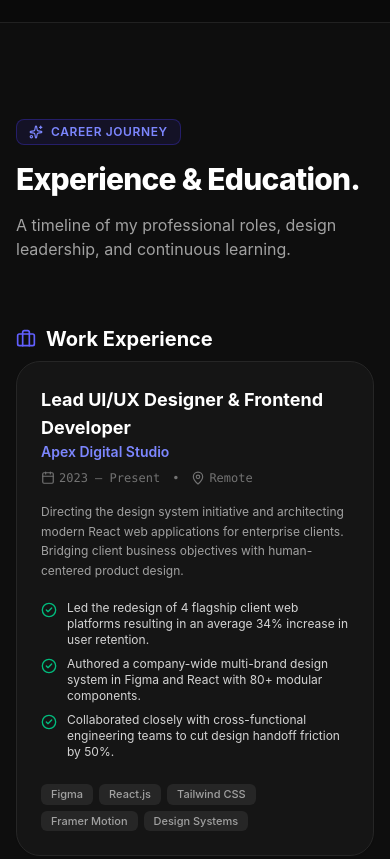
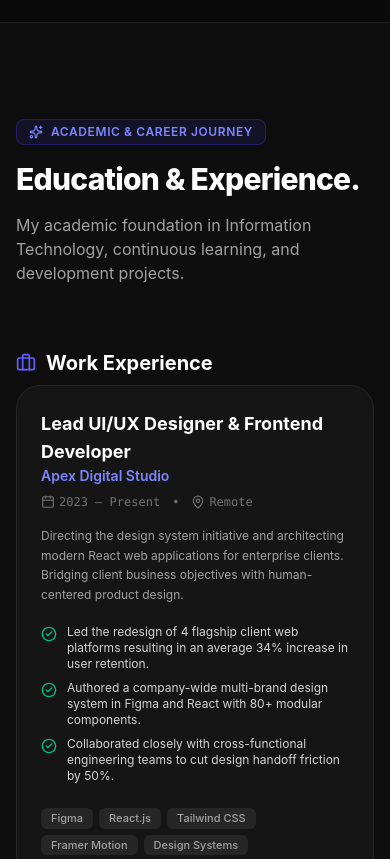
Before and after one commit to Doremon2204-picachu/geraldene_portfolio, a React (Vite) app: page / in a window 390 px wide. Shown: the part 7920-8779 px from the top of the page. Built offline with nearby package versions, Linux system fonts and the light colour scheme.

Commit message:
Update navigation link from Experience to Education

```diff
--- a/src/components/Experience.jsx
+++ b/src/components/Experience.jsx
@@ -5,20 +5,20 @@ import { Briefcase, GraduationCap, Calendar, MapPin, Sparkles, CheckCircle2 } fr
 
 export default function Experience() {
   return (
-    <section id="experience" className="py-24 sm:py-32 bg-neutral-100/50 dark:bg-neutral-900/30 border-y border-neutral-200/80 dark:border-neutral-800/80">
-      <div className="max-w-7xl mx-auto px-4 sm:px-6 lg:px-8">
+    <section id="education" className="py-24 sm:py-32 bg-neutral-100/50 dark:bg-neutral-900/30 border-y border-neutral-200/80 dark:border-neutral-800/80">
+      <div id="experience" className="max-w-7xl mx-auto px-4 sm:px-6 lg:px-8">
 
         {/* Section Header */}
         <div className="max-w-3xl mb-16 space-y-4">
           <div className="inline-flex items-center gap-2 px-3 py-1 rounded-lg bg-indigo-50 dark:bg-indigo-950/40 border border-indigo-200/50 dark:border-indigo-800/50 text-indigo-600 dark:text-indigo-400 text-xs font-semibold uppercase tracking-wider">
             <Sparkles className="w-3.5 h-3.5" />
-            <span>Career Journey</span>
+            <span>Academic & Career Journey</span>
           </div>
           <h2 className="text-3xl sm:text-4xl font-extrabold tracking-tight text-neutral-900 dark:text-white">
-            Experience & Education.
+            Education & Experience.
           </h2>
           <p className="text-base text-neutral-600 dark:text-neutral-400">
-            A timeline of my professional roles, design leadership, and continuous learning.
+            My academic foundation in Information Technology, continuous learning, and development projects.
           </p>
         </div>
 
--- a/src/components/Footer.jsx
+++ b/src/components/Footer.jsx
@@ -36,7 +36,7 @@ export default function Footer() {
             <a href="#projects" className="hover:text-neutral-900 dark:hover:text-white transition-colors">Projects</a>
             <a href="#skills" className="hover:text-neutral-900 dark:hover:text-white transition-colors">Skills</a>
             <a href="#process" className="hover:text-neutral-900 dark:hover:text-white transition-colors">Process</a>
-            <a href="#experience" className="hover:text-neutral-900 dark:hover:text-white transition-colors">Experience</a>
+            <a href="#education" className="hover:text-neutral-900 dark:hover:text-white transition-colors">Education</a>
             <a href="#contact" className="hover:text-neutral-900 dark:hover:text-white transition-colors">Contact</a>
           </div>
 
--- a/src/components/Navbar.jsx
+++ b/src/components/Navbar.jsx
@@ -29,7 +29,7 @@ export default function Navbar() {
     { name: 'Projects', href: '#projects' },
     { name: 'Skills', href: '#skills' },
     { name: 'Process', href: '#process' },
-    { name: 'Experience', href: '#experience' },
+    { name: 'Education', href: '#education' },
     { name: 'Contact', href: '#contact' },
   ];
 
```
